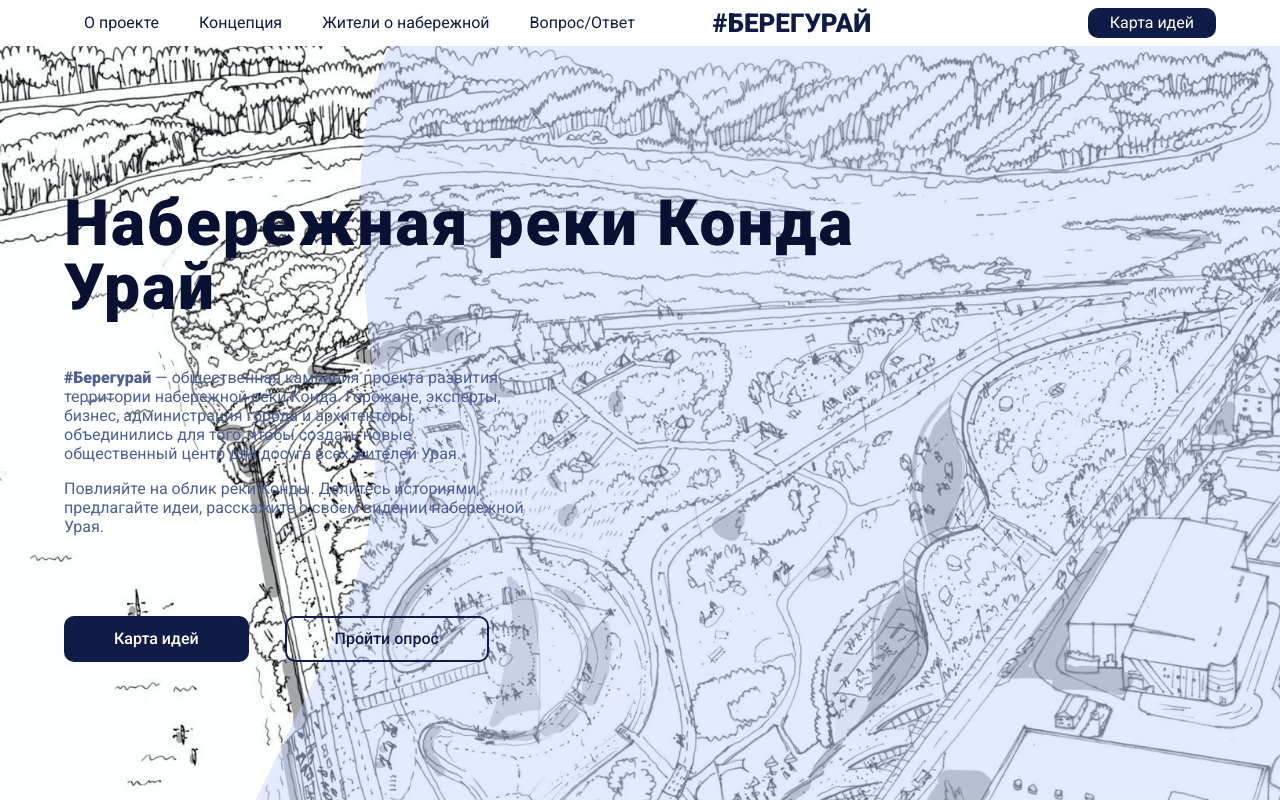
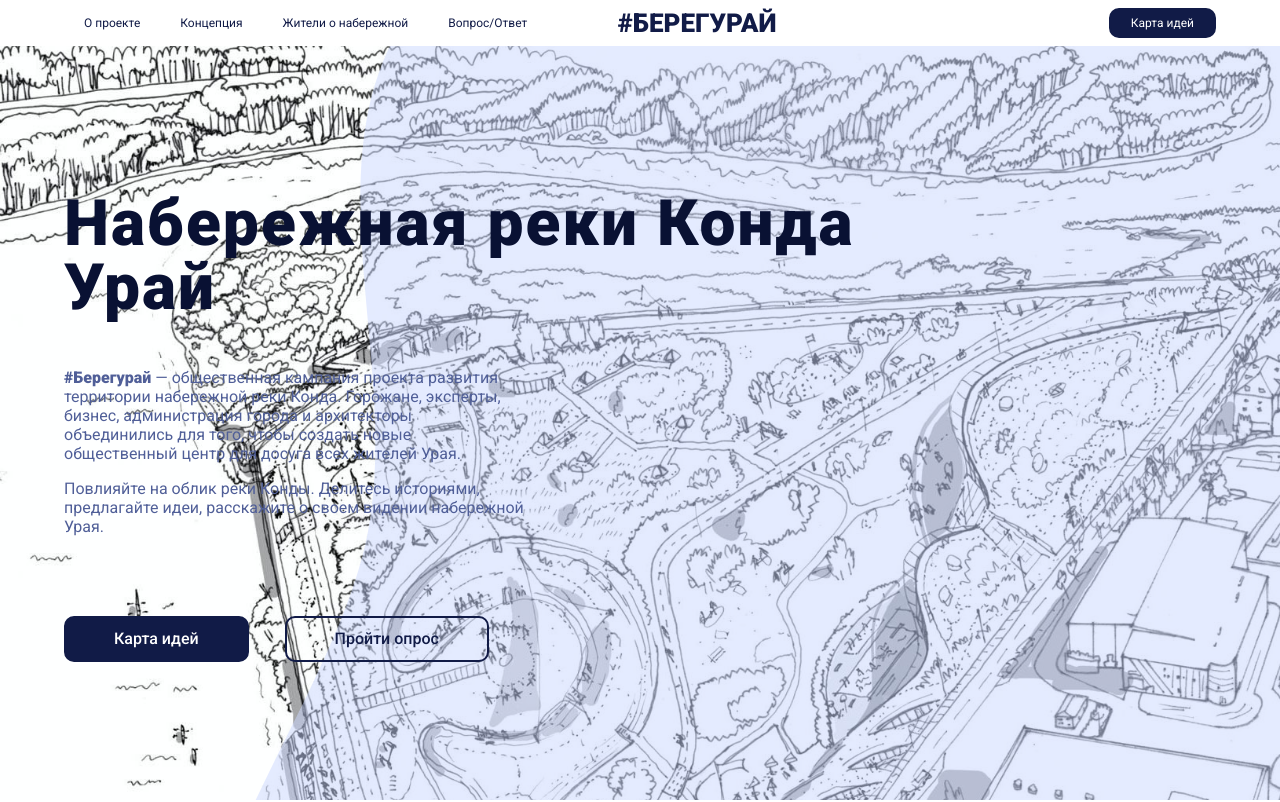
Before and after one commit to designunit/bereguray, a Next.js app: page / in a window 1280 px wide. Shown: the top 802 px of the page. Built offline with nearby package versions, Linux system fonts and the light colour scheme.

Commit message:
stilebutton small

```diff
--- a/src/components/Button/styles.module.css
+++ b/src/components/Button/styles.module.css
@@ -49,7 +49,7 @@
 
 .sizeSmall {
     padding: 4px 20px;
-    font-size: var(--font-size);
+    font-size: 12px;
     line-height: 18px;
 }
 
--- a/src/components/Header/styles.module.css
+++ b/src/components/Header/styles.module.css
@@ -30,7 +30,7 @@
 }
 
 .mobileMenu a, .mobileMenu button:not(.closeMenu) {
-    font-size: 2rem;
+    font-size: 1.8rem;
     line-height: 2rem;
     font-weight: 900;
     text-align: end;
```
